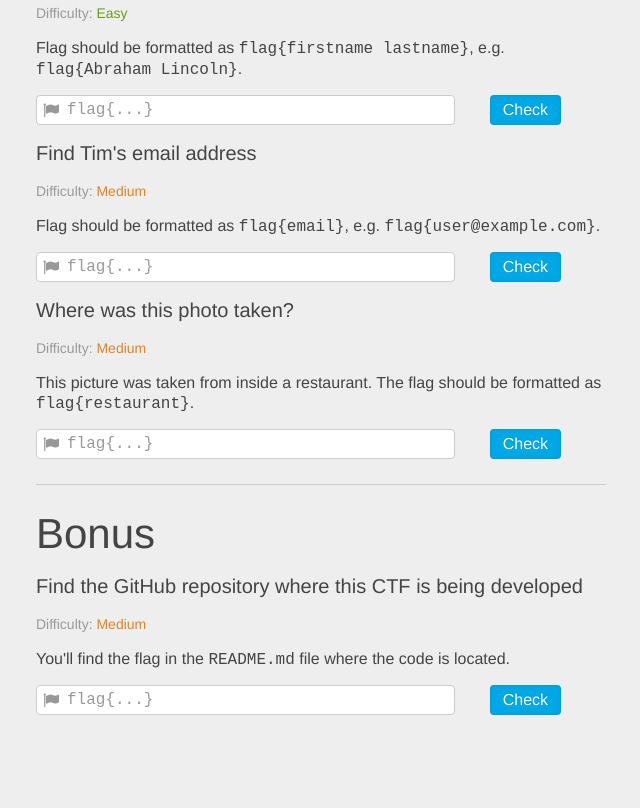
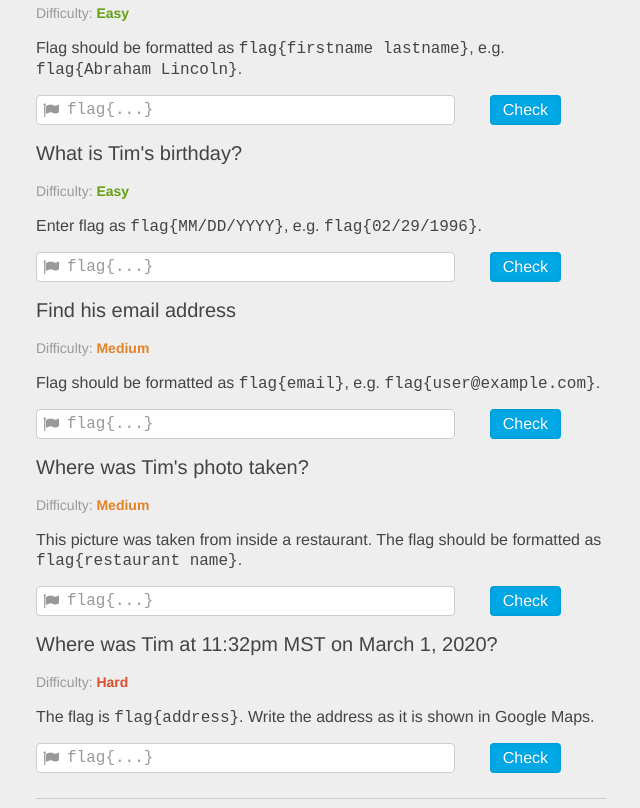
Before and after one commit to CU-Cybersecurity-Club/workshops, a plain HTML site: page osint/osint_wic_ctf/index.html in a window 1280 px wide. Shown: the part 1432-2240 px from the top of the page, without its empty margins (319-959 px from the left). Drawn offline with Linux system fonts and the light colour scheme.

Commit message:
Add additional challenges, update layout.

```diff
--- a/osint/osint_wic_ctf/assets/js/challenges.js
+++ b/osint/osint_wic_ctf/assets/js/challenges.js
@@ -16,7 +16,7 @@ function check_answer(challenge_id, flag_hash) {
     // the results.
     create_result_alert(input_div, correct_flag);
 
-    const input_classes = "monospace flag-input uk-form-width-large";
+    const input_classes = "monospace flag-input uk-width-1-1";
     if ( correct_flag ) {
         input.setAttribute("class", input_classes + " uk-form-success");
         input.setAttribute("disabled", "");
--- a/osint/osint_wic_ctf/assets/js/layout.js
+++ b/osint/osint_wic_ctf/assets/js/layout.js
@@ -7,7 +7,7 @@ let challenges = {
             "help": "You will find the flag in Tim's bio.",
             "flag": [ 252219629, 1275647269, -950986246, -1092619567, 1009108659, 120247186, -1811358450, 1905063291 ],
         },
-        "Find Tim's Twitter profile": {
+        "Find his Twitter profile": {
             "difficulty": "Easy",
             "help": "You will find the flag in Tim's bio.",
             "flag": [ -1284738369, -2132894347, -804238834, -267869104, 1983723238, -595183392, -1806617023, 411476346 ],
@@ -17,7 +17,7 @@ let challenges = {
             "help": "You will find the flag in Tim's bio.",
             "flag": [ -971382586, 610884631, -403965118, -468223092, 1020951242, -241560144, -1277589624, 2053991720 ],
         },
-        "Find Tim's GitHub profile": {
+        "Find his GitHub profile": {
             "difficulty": "Easy",
             "help": "You will find the flag in Tim's bio.",
             "flag": [ -1565240874, 2138259484, -1640369872, -556117414, 508542287, -462511722, 736660485, 472351297 ],
@@ -30,15 +30,25 @@ let challenges = {
             "help": "Flag should be formatted as <span class='monospace'>flag{firstname lastname}</span>, e.g. <span class='monospace'>flag{Abraham Lincoln}</span>.",
             "flag": [ 1087248789, -966896528, 1124723056, -522472902, 641224337, 302855631, 195621603, 1950266352 ],
         },
-        "Find Tim's email address": {
+        "What is Tim's birthday?": {
+            "difficulty": "Easy",
+            "help": "Enter flag as <span class='monospace'>flag{MM/DD/YYYY}</span>, e.g. <span class='monospace'>flag{02/29/1996}</span>.",
+            "flag": [ -434588830, 88474, 896151214, 1316148295, 1045829909, -1594213330, 680856441, 557244721 ],
+        },
+        "Find his email address": {
             "difficulty": "Medium",
             "help": "Flag should be formatted as <span class='monospace'>flag{email}</span>, e.g. <span class='monospace'>flag{user@example.com}</span>.",
             "flag": [ 1749497196, -900797865, -721542599, 1928463999, -1983923306, -803313799, -1385460726, -2091524867 ],
         },
-        "Where was this photo taken?": {
+        "Where was Tim's photo taken?": {
             "difficulty": "Medium",
-            "help": "This picture was taken from inside a restaurant. The flag should be formatted as <span class='monospace'>flag{restaurant}</span>.",
+            "help": "This picture was taken from inside a restaurant. The flag should be formatted as <span class='monospace'>flag{restaurant name}</span>.",
             "flag": [ 1153733438, -1502275302, 62672678, 200638444, -993829380, -1633629449, -937807304, -2113025586 ],
+        },
+        "Where was Tim at 11:32pm MST on March 1, 2020?": {
+            "difficulty": "Hard",
+            "help": "The flag is <span class='monospace'>flag{address}</span>. Write the address as it is shown in Google Maps.",
+            "flag": [ 444696922, 2028548656, -983534683, 326040411, 199483094, -1111746387, 1492505800, -1373398931 ],
         },
     },
 
@@ -58,13 +68,13 @@ let challenges = {
 function difficulty_level_color(difficulty) {
     let diff = difficulty.toLowerCase();
     if ( diff == "easy" ) {
-        return "uk-text-success";
+        return "uk-text-success uk-text-bold";
     }
     else if ( diff == "medium" ) {
-        return "uk-text-warning";
+        return "uk-text-warning uk-text-bold";
     }
     else if ( diff == "hard" ) {
-        return "uk-text-danger";
+        return "uk-text-danger uk-text-bold";
     }
     else {
         console.warn("Difficulty " + difficulty + " not defined.");
--- a/osint/osint_wic_ctf/index.html
+++ b/osint/osint_wic_ctf/index.html
@@ -23,9 +23,9 @@
       <div class="uk-grid">
         <!-- Text input for the flag. -->
         <div class="uk-width-3-4">
-          <div class="uk-form-icon">
+          <div class="uk-form-icon uk-width-1-1">
             <i class="uk-icon-flag"></i>
-            <input type="text" class="monospace flag-input uk-form-width-large" placeholder="flag{...}" id="flag-name"></input>
+            <input type="text" class="monospace flag-input uk-width-1-1" placeholder="flag{...}" id="flag-name"></input>
           </div>
         </div>
 
```
